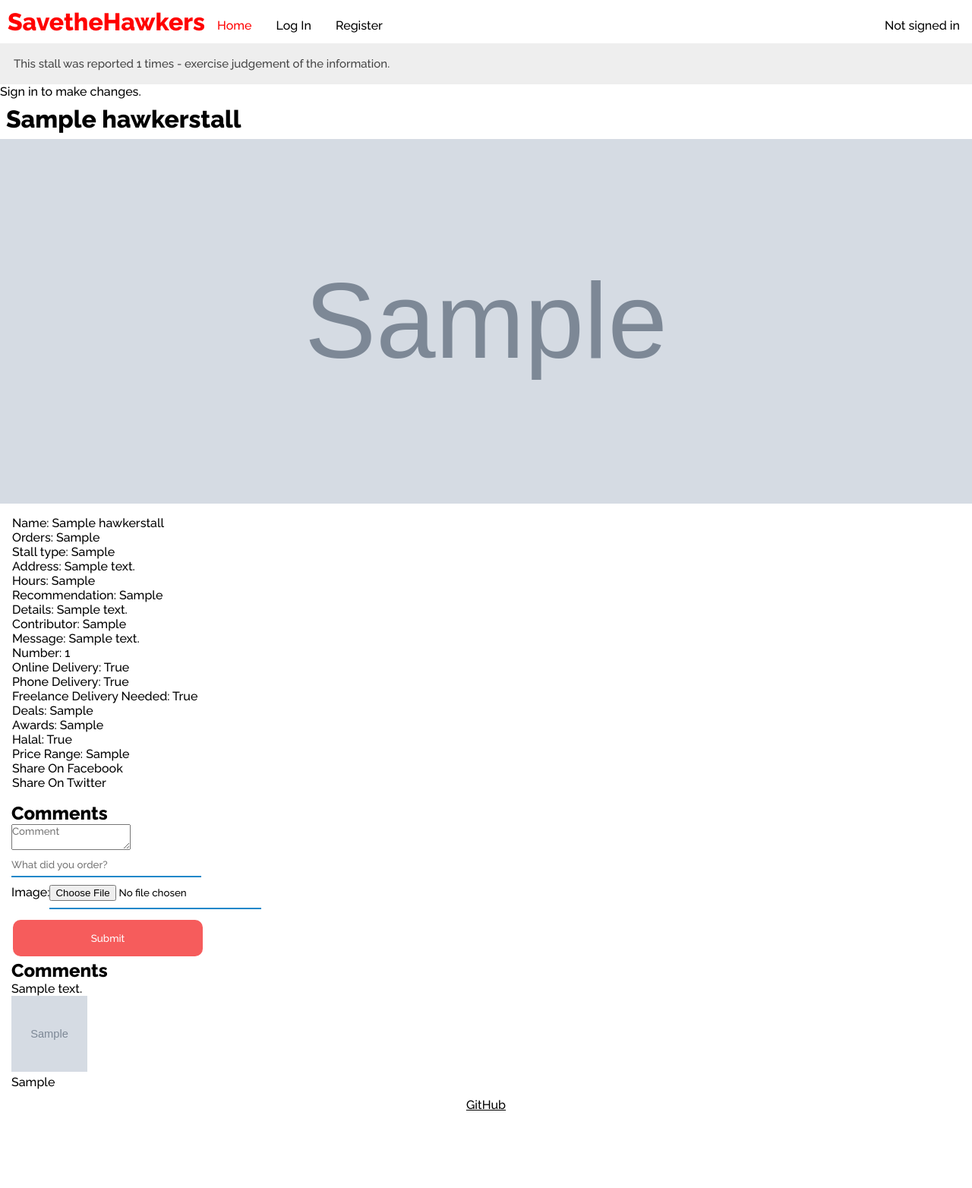
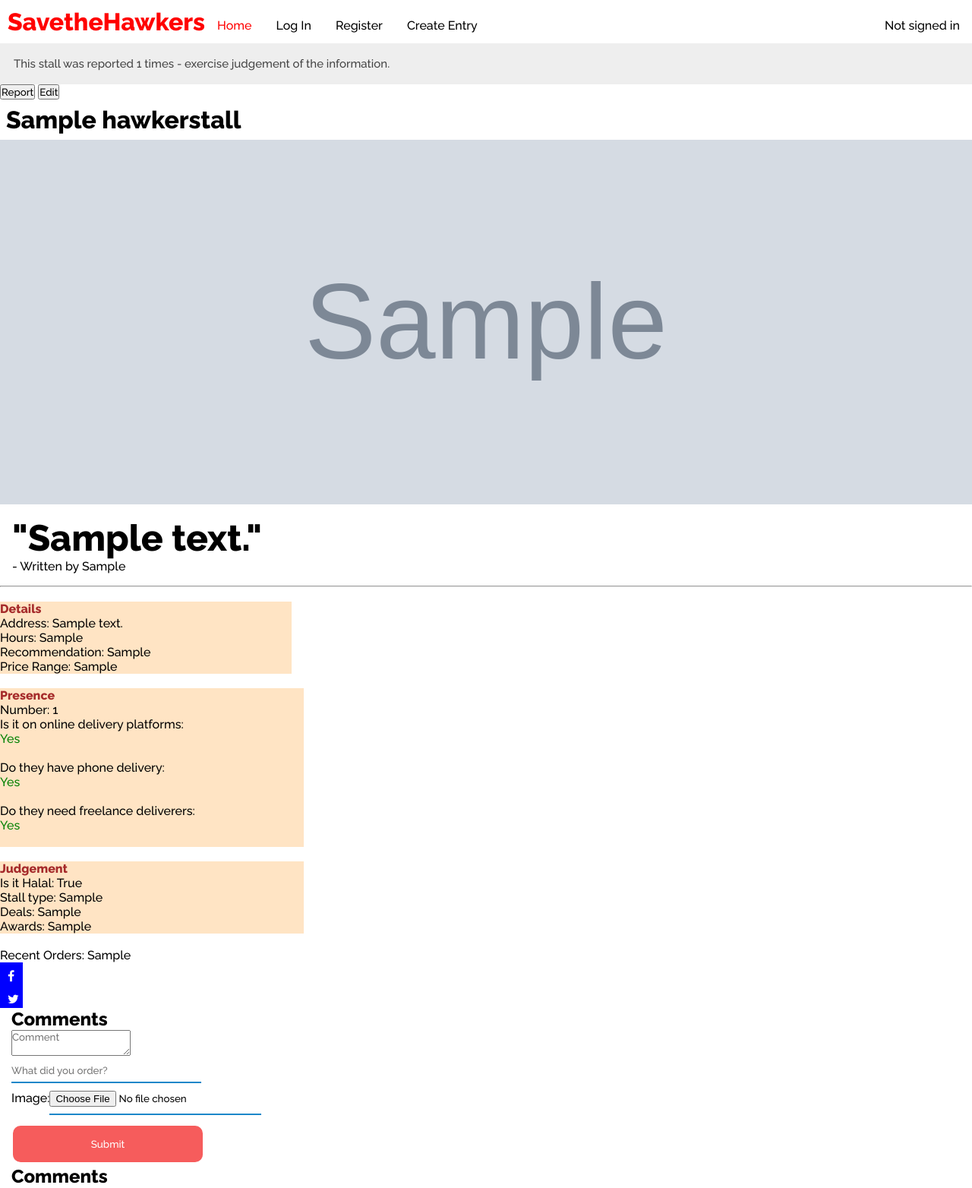
Before and after one commit to neozhixuan/project-savethehawkers, a Django app: a page that uses project/templates/project/info.html in a window 1280 px wide. Shown: the top 1564 px of the page at 76% size. Before the commit the page ends 1462 px from the top, so only its background shows below. Run offline with Django 3.2, Linux system fonts and the light colour scheme; tables that the repository leaves empty hold one stand-in row (values such as "Sample post"); grey boxes marked "Sample" are stand-in pictures; some libraries are stand-ins or nearby versions.

Commit message:
Minor Formatting

```diff
--- a/project/templates/project/create.html
+++ b/project/templates/project/create.html
@@ -3,7 +3,6 @@
 {% block body %}
 
 <!-- Edit -->
-{% if user.is_authenticated %}
 {{message}}
 <div class = "login">
 <form action = "{%url 'savethehawkers:creations'%}" method = "POST">
@@ -33,9 +32,4 @@
     <input type = "submit" value = "Create">
 </form>
 </div>
-{%else%}
-<div class = "login">
-    You are  <a href = "{% url 'savethehawkers:register'%}" style = "color: red">not registered.</a>
-</div>
-{%endif%}
 {% endblock %}
--- a/project/templates/project/info.html
+++ b/project/templates/project/info.html
@@ -28,9 +28,7 @@ window.onclick = function(event) {
     <button onclick="closeFeedback()" class="w3-bar-item w3-button w3-small" style = "margin: 0; padding: 0;">Close &times;</button>
     <form action = "{% url 'savethehawkers:editing' stalls.name %}" method = "POST" style = "text-align: left;" enctype="multipart/form-data">
       {%csrf_token%}
-      <div class = "form-group m-3">
-      Image:<input  type = "file" name = "image" class = "form-control-file">
-      </div>
+      Image:<input  type = "file" name = "image" class = "form-control-file"><br>
       Latitude:<input type = "float" name = "latitude" value = "{{stalls.latitude}}" class = "form-control"><br>
       Longitude:<input type = "float" name = "longtitude" value = "{{stalls.longtitude}}" class = "form-control"><br>
       Name:<input type = "hidden" name = "name" value = "{{stalls.name}}" class = "form-control">{{stalls.name}}<br>
@@ -100,11 +98,9 @@ window.onclick = function(event) {
       </form>
     </div>
   </div>
-{% if user.is_authenticated %}
-<button onclick = "openReport()">Report</button> <button onclick="openFeedback()">Edit</button>
-{%else%}
-<dt> Sign in to make changes.</dt>
-{%endif%}
+
+<button onclick = "openReport()">Report</button>
+<button onclick="openFeedback()">Edit</button>
 
 
 
@@ -119,25 +115,37 @@ window.onclick = function(event) {
   {%endif%}
   {%endblock%}
   <p class="listing-example-info">
-      Name: {{stalls.name}} <br>
-      Orders: {%for item in items%}{{item}}{%endfor%} <br>
-      Stall type: {{stalls.stalltype}} <br>
+    <span style = "font-size: 3rem; font-weight: bold;">"{{stalls.details}}"</span><br>
+    - Written by {{stalls.contributor}}<br>
+    <hr>
+    <br>
+    <div style = "width: 30vw; background-color: bisque;">
+      <span style = "font-weight: bold; color: brown">Details</span><br>
       Address: {{stalls.address}} <br>
       Hours: {{stalls.hours}} <br>
       Recommendation: {{stalls.reco}} <br>
-      Details: {{stalls.details}} <br>
-      Contributor: {{stalls.contributor}}<br>
-      Message: {{stalls.message}} <br>
+      Price Range: {{stalls.pricerange}}<br>
+    </div>
+    <br>
+    <div style = "width: 400px; background-color: bisque;">
+      <span style = "font-weight: bold; color: brown">Presence</span><br>
       Number: {{stalls.number}} <br>
-      Online Delivery: {{stalls.fooddelivery}} <br>
-      Phone Delivery: {{stalls.phonedelivery}} <br>
-      Freelance Delivery Needed: {{stalls.freelance}} <br>
+      Is it on online delivery platforms: {%if stalls.fooddelivery%}<p style = "color: green">Yes</p>{%else%}<p style = "color: red">No</p>{%endif%} <br>
+      Do they have phone delivery: {%if stalls.phonedelivery%}<p style = "color: green">Yes</p>{%else%}<p style = "color: red">No</p>{%endif%} <br>
+      Do they need freelance deliverers: {%if stalls.freelance%}<p style = "color: green">Yes</p>{%else%}<p style = "color: red">No</p>{%endif%} <br>
+    </div>
+    <br>
+    <div style = "width: 400px; background-color: bisque;">
+      <span style = "font-weight: bold; color: brown">Judgement</span><br>
+      Is it Halal: {{stalls.halal}} <br>
+      Stall type: {{stalls.stalltype}} <br>
       Deals: {{stalls.deals}} <br>
       Awards: {{stalls.awards}} <br>
-      Halal: {{stalls.halal}} <br>
-      Price Range: {{stalls.pricerange}}<br>
-      <a href = "{{stalls.facebook}}">Share On Facebook</a><br>
-      <a href = "{{stalls.twitter}}">Share On Twitter</a>
+    </div>
+    <br>
+      Recent Orders: {%for item in items%}{{item}}{%empty%}None. Add a comment and help foodies know which item is the best!{%endfor%} <br>
+      <a class="fa fa-facebook" href = "{{stalls.facebook}}" style = "background-color: blue; color: white; width: 30px; height: 30px; padding: 10px; box-sizing: border-box;"></a><br>
+      <a class="fa fa-twitter" href = "{{stalls.twitter}}" style = "background-color: blue; color: white; width: 30px; height: 30px; padding: 10px; box-sizing: border-box;"></a>
   </p>
 </div>
 
@@ -155,7 +163,7 @@ window.onclick = function(event) {
     Image:<input required type = "file" name = "foodimage" class = "form-control-file">
   </div>
   <script src='https://www.google.com/recaptcha/api.js'></script>
-  <div class="g-recaptcha" data-sitekey="6LeIxAcTAAAAAJcZVRqyHh71UMIEGNQ_MXjiZKhI"></div>
+  <div class="g-recaptcha" data-sitekey="6Lf9VYgbAAAAAEO-UUSnaFYLN9Sa_tJaVYkjDTrW"></div>
   <!-- 6Lf9VYgbAAAAAEO-UUSnaFYLN9Sa_tJaVYkjDTrW -->
   <!-- 6LeIxAcTAAAAAJcZVRqyHh71UMIEGNQ_MXjiZKhI -->
   <input type = "submit" value = "Submit" class = "m-3 btn btn-primary">
--- a/project/templates/project/layout.html
+++ b/project/templates/project/layout.html
@@ -8,6 +8,7 @@
         <meta name="viewport" content="width=device-width, initial-scale=1.0">
         <link rel="stylesheet" href="styles.css">
         <link href="{% static 'project/styles.css' %}" rel="stylesheet">
+        <link rel="stylesheet" href="https://cdnjs.cloudflare.com/ajax/libs/font-awesome/4.7.0/css/font-awesome.min.css">
         <link rel="preconnect" href="https://fonts.googleapis.com">
         <link rel="preconnect" href="https://fonts.gstatic.com" crossorigin>
         <link href="https://fonts.googleapis.com/css2?family=Raleway:ital,wght@0,500;0,800;1,300&display=swap"
@@ -30,6 +31,7 @@
                     <li style="float:right">Not signed in</li>
                     <li><a  href="{% url 'savethehawkers:login' %}">Log In</a></li>
                     <li><a  href="{% url 'savethehawkers:register' %}">Register</a></li>
+                    <li><a  href="{% url 'savethehawkers:creations' %}">Create Entry</a></li>
                     {% endif %}
                 </ul>
             </nav>
--- a/project/templates/project/user.html
+++ b/project/templates/project/user.html
@@ -21,7 +21,7 @@ No comments created.<br>
 {%endfor%}
 <hr>
 {%for rep in report%}
-Report 1:{{rep.reason}} ({{rep.stallname}})<br>
+Report:{{rep.reason}} ({{rep.stallname}})<br>
 {%empty%}
 No reports created.<br>
 {%endfor%}
--- a/project/views.py
+++ b/project/views.py
@@ -792,7 +792,7 @@ def edity(request, name):
             f.halal = False
         image = request.FILES.get('image')
         #contributor = request.POST["contributor"]
-
+        f.image = image
         f.latitude = latitude
         f.longtitude = longtitude
         f.stalltype = stalltype
```
Also changed, not shown: static/images/1.png (added), static/images/1_43cS9EV.jpg (added), static/images/kwek-seng-huat.jpg (added), 1 other file.
